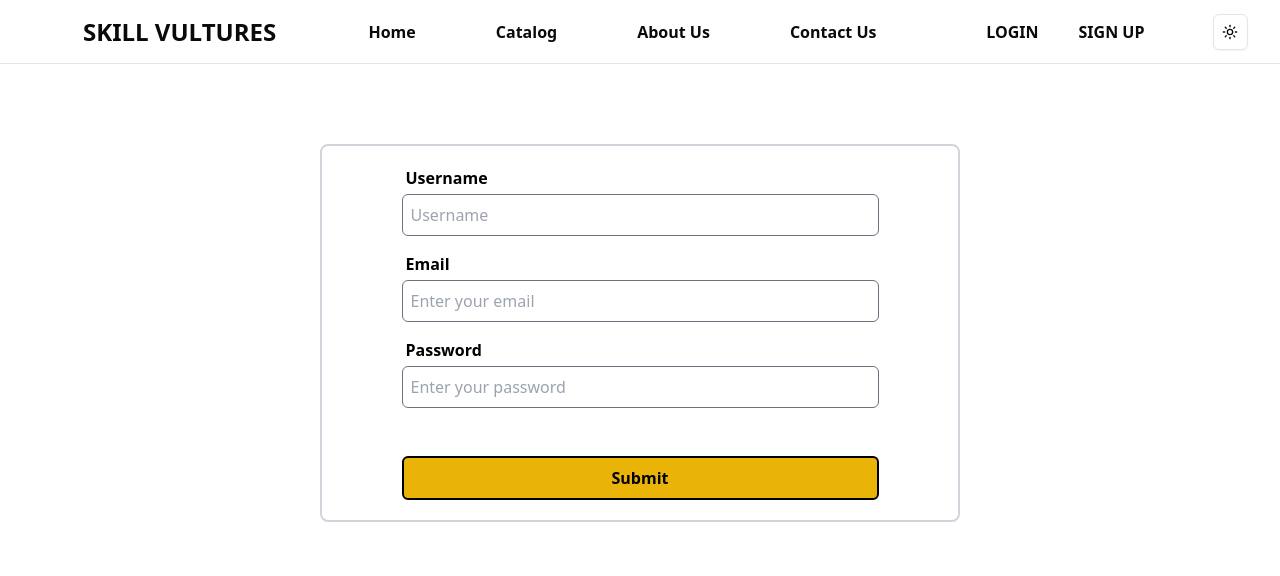
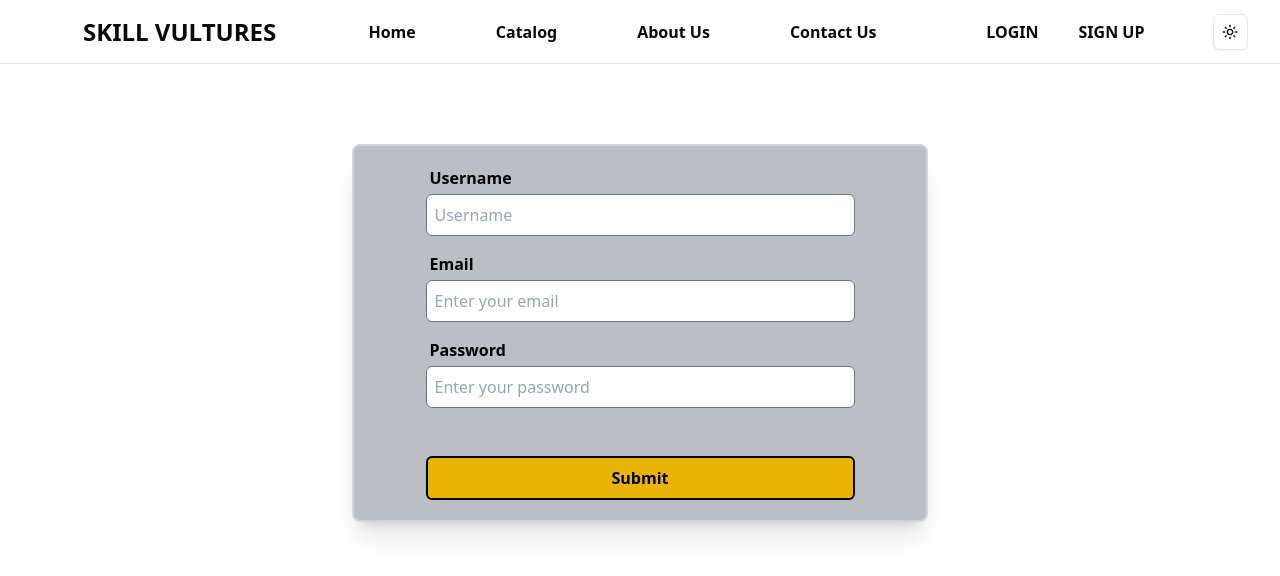
Before and after one commit to Siddesh-Pansare93/Edtech-Platform, a React (Vite) app in the folder client/: page /login in a window 1280 px wide. Shown: the top 576 px of the page. Built offline with nearby package versions, Linux system fonts and the light colour scheme; no server answers.

Commit message:
enhance Login component styling with background and shadow effects

```diff
--- a/client/src/components/core/Login.jsx
+++ b/client/src/components/core/Login.jsx
@@ -36,7 +36,7 @@ function Login() {
     return (
         <>
             <div className='w-full flex justify-center h-full mt-20'>
-                <form onSubmit={handleSubmit(onSubmit)} className="flex flex-col items-center justify-center w-1/2 py-5 h-full border-2 rounded-lg border-gray-300 ">
+                <form onSubmit={handleSubmit(onSubmit)} className="flex flex-col items-center justify-center w-1/2 py-5 h-full border-2 rounded-lg border-gray-300 bg-gray-800 backdrop-blur-xl backdrop-filter bg-opacity-30 max-w-xl shadow-xl ">
                     <div className="flex flex-col items-center justify-center  w-3/4 ">
                         {/* Username Input */}
                         <Input
```
